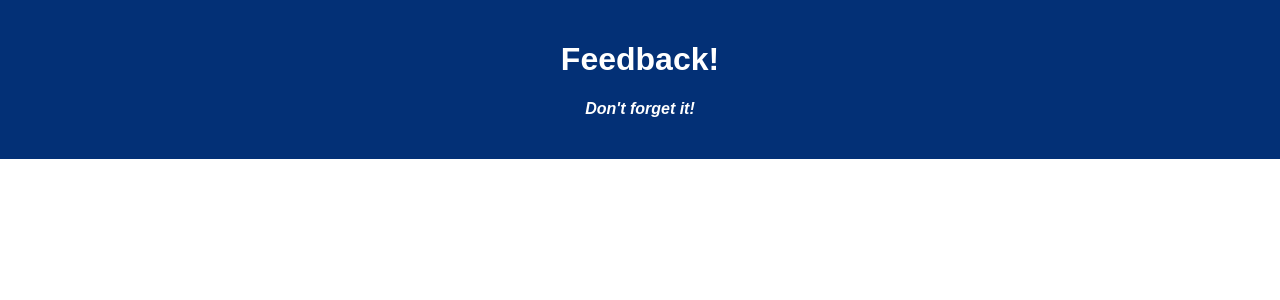
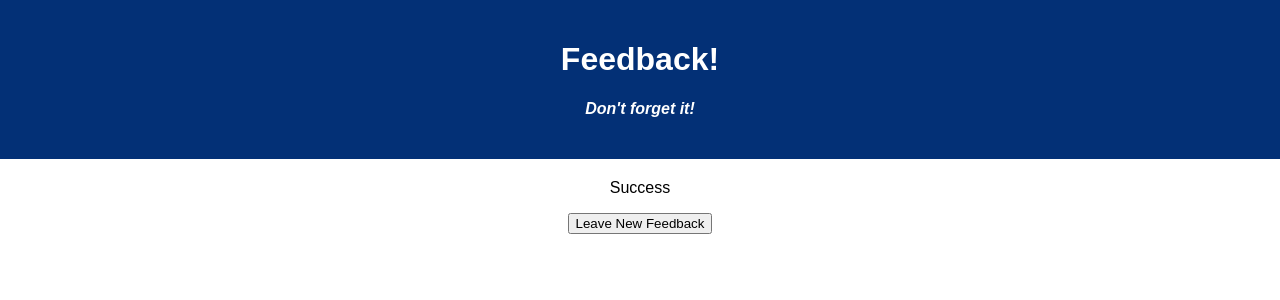
Before and after one commit to Jlundy22/weekend-redux-feedback-loop, a React (Create React App) app: page /#/Success in a window 1280 px wide. Shown: the top 300 px of the page. Built offline with nearby package versions, Linux system fonts and the light colour scheme.

Commit message:
success page and a button to leave another review added

```diff
--- a/src/components/App/App.jsx
+++ b/src/components/App/App.jsx
@@ -7,6 +7,7 @@ import Understanding from './Understanding';
 import Support from './Support';
 import Comment from './Comment';
 import Review from '../Review';
+import Success from '../Success';
 
 function App() {
 
@@ -34,6 +35,9 @@ function App() {
           <Route exact path="/Review">
             <Review />
           </Route>
+          <Route exact path="/Success">
+            <Success />
+          </Route>
         </div>
       </Router>
     </div>
--- a/src/components/Review.jsx
+++ b/src/components/Review.jsx
@@ -1,5 +1,6 @@
 import {useSelector} from 'react-redux';
 import axios from 'axios';
+import { useHistory } from 'react-router-dom';
 
 
 
@@ -8,8 +9,10 @@ const feeling = useSelector(store => store.feelingReducer[0]);
 const understanding = useSelector(store => store.understandingReducer[0]);
 const support = useSelector(store => store.supportReducer[0]);
 const comment = useSelector(store => store.commentReducer[0]);
+const history = useHistory();
 
     const handleSubmit= () => {
+
 
         console.log('submit!');
         axios({
@@ -29,6 +32,7 @@ const comment = useSelector(store => store.commentReducer[0]);
             .catch(err => {
               console.error('POST /review failed', err);
             });
+        history.push('/Success');
     }
 
 
--- /dev/null
+++ b/src/components/Success.jsx
@@ -0,0 +1,20 @@
+import { useHistory } from 'react-router-dom';
+
+
+function Success() {
+    const history = useHistory();
+
+    const backHome = () => {
+        history.push('/');
+    }
+
+    return (
+        <>
+        <p>Success</p>
+        <button onClick={backHome}>Leave New Feedback</button>
+        </>
+    )
+
+}
+
+export default Success;
```
